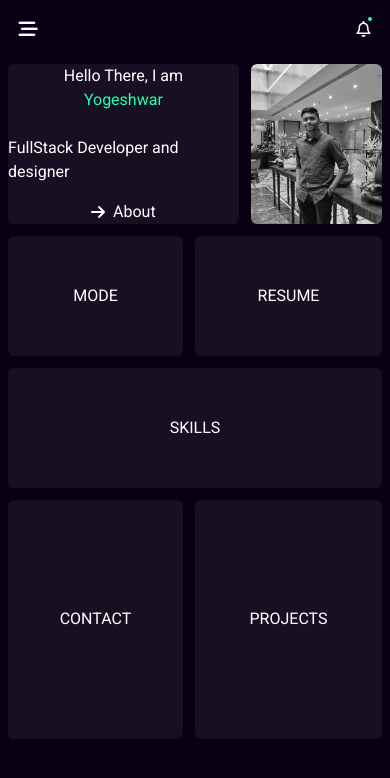
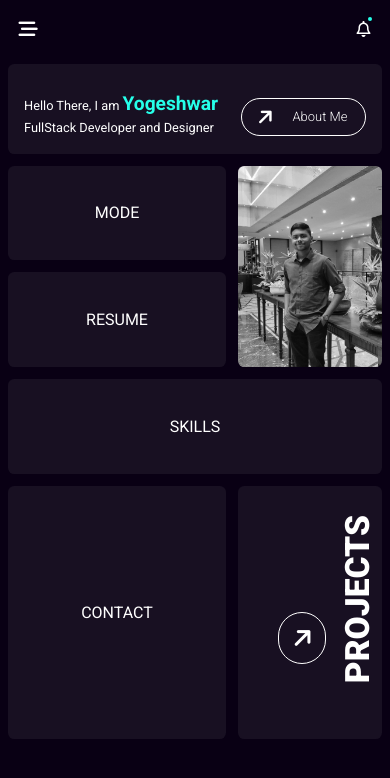
Before and after one commit to Yogeshwar-CM/Portfolio, a React (Vite) app: page / in a window 390 px wide. Shown: the top 778 px of the page. Built offline with nearby package versions, Linux system fonts and the light colour scheme.

Commit message:
Updated About and Project containers

```diff
--- a/index.html
+++ b/index.html
@@ -5,6 +5,12 @@
     <link rel="icon" type="image/svg+xml" href="/vite.svg" />
     <meta name="viewport" content="width=device-width, initial-scale=1.0" />
     <link rel="preconnect" href="https://fonts.googleapis.com" />
+    <link rel="preconnect" href="https://fonts.googleapis.com" />
+    <link rel="preconnect" href="https://fonts.gstatic.com" crossorigin />
+    <link
+      href="https://fonts.googleapis.com/css2?family=Roboto:ital,wght@0,100;0,300;0,400;0,500;0,700;0,900;1,100;1,300;1,400;1,500;1,700;1,900&display=swap"
+      rel="stylesheet"
+    />
     <link rel="preconnect" href="https://fonts.gstatic.com" crossorigin />
     <link
       rel="stylesheet"
--- a/src/Pages/Home.css
+++ b/src/Pages/Home.css
@@ -8,7 +8,7 @@ body {
   display: grid;
   gap: 0.75rem;
   grid-template-rows: 2fr 1.5fr 1fr 1fr 1fr 1fr;
-  grid-template-columns: 0.25fr 1fr 1fr 2fr 0.8fr;
+  grid-template-columns: 0.25fr 2fr 2fr 2fr 0.5fr;
   grid-template-areas:
     "sidebar about about about profile"
     "sidebar mode mode resume profile"
@@ -35,12 +35,14 @@ body {
   border-radius: 0.6rem;
   display: flex;
   justify-content: center;
+  cursor: pointer;
   align-items: center;
 }
 
 .sidebar {
   grid-area: sidebar;
   display: flex;
+  cursor: default;
   flex-direction: column;
   padding-top: 2rem;
   padding-bottom: 2rem;
@@ -59,8 +61,27 @@ body {
 }
 .about {
   grid-area: about;
+  justify-content: space-between;
+  font-weight: 400;
   display: flex;
-  flex-direction: column;
+  padding-inline: 4rem;
+}
+.about-btn {
+  border-radius: 100rem;
+  border: 1px solid var(--font-dark);
+  padding: 0.55rem 2rem;
+  transition: all 0.3s;
+}
+.about-btn:hover {
+  background: var(--font-dark);
+  color: var(--bg-dark);
+}
+.hey {
+  font-size: var(--bc);
+  padding-top: 0.6rem;
+}
+.name {
+  font-size: clamp(1.2rem, 0.629rem + 1.524vw, 2rem);
 }
 .resume {
   grid-area: resume;
@@ -75,6 +96,13 @@ body {
 }
 .projects {
   grid-area: projects;
+  flex-direction: column;
+}
+.proj-title {
+  font-size: clamp(2.1rem, 0.921rem + 3.143vw, 3.75rem);
+  font-weight: 800;
+  width: 12rem;
+  transform: rotate(-90deg) translate(-4rem, 3.5rem);
 }
 .contact {
   grid-area: contact;
@@ -100,6 +128,7 @@ body {
 
 .about .name {
   color: var(--theme-dark); /* Color for your name */
+  font-weight: 700;
 }
 
 .about-btn {
@@ -108,11 +137,10 @@ body {
   justify-content: center;
   margin-top: 1rem; /* Adjust the spacing as needed */
   cursor: pointer;
+  font-weight: 300;
+  font-size: clamp(0.81rem, 0.674rem + 0.362vw, 1rem);
 }
 
-.about-btn i {
-  margin-right: 0.5rem; /* Space between icon and text */
-}
 .profile-pic {
   width: 100%;
   height: 100%;
@@ -149,8 +177,37 @@ body.light-mode .contact {
 #bell {
   display: none;
 }
+.proj-btn {
+  border: 1px solid var(--font-dark);
+  border-radius: 100rem;
+}
+#proj-btn {
+  padding: 1rem;
+  border-radius: 100rem;
+  font-size: clamp(1.5rem, 1.071rem + 1.143vw, 2.1rem);
+  transform: rotate(-45deg);
+}
+
+#abt-btn {
+  font-size: clamp(1.2rem, 0.979rem + 0.59vw, 1.51rem);
+  padding-right: 1rem;
+  transform: rotate(-45deg) translateY(-0.42rem);
+}
 
 @media (max-width: 768px) {
+  .about-btn {
+    padding: 0.5rem 1.1rem;
+  }
+  .proj-btn {
+    margin-right: 1rem;
+  }
+  #proj-btn {
+    padding: 0.8rem;
+  }
+  .proj-title {
+    width: 9rem;
+    transform: rotate(-90deg) translate(-1.5rem, 3rem);
+  }
   body {
     margin-inline: 0.5rem;
     margin-top: 4rem;
@@ -185,18 +242,22 @@ body.light-mode .contact {
     display: none;
   }
   .Home {
-    grid-template-rows: 2fr 2fr 2fr 4fr;
-    grid-template-columns: 2fr 0.5fr 1.5fr;
+    grid-template-rows: 0.25fr 0.75fr 0.75fr 0.75fr 2fr;
+    grid-template-columns: 2fr 2fr 1fr 1fr;
     grid-template-areas:
-      "about about profile"
-      "mode resume resume"
-      "skills skills skills"
-      "contact projects projects";
+      "about about about about"
+      "mode mode mode profile"
+      "resume resume resume profile"
+      "skills skills skills skills"
+      "contact contact contact projects";
     height: 80vh;
   }
 
   .sidebar {
     display: none;
+  }
+  .about {
+    padding: 1rem;
   }
 
   .about,
--- a/src/Pages/Home.jsx
+++ b/src/Pages/Home.jsx
@@ -1,6 +1,7 @@
 import React, { useState } from "react";
 import profile from "../assets/profile.jpeg";
 import "./Home.css";
+import { Link } from "react-router-dom";
 
 const Home = () => {
   const [rc, setRc] = useState(false);
@@ -82,11 +83,13 @@ const Home = () => {
         </div>
       </div>
       <div className="about">
-        Hello There, I am <span className="name">Yogeshwar</span>
-        <br /> FullStack Developer and designer
+        <div className="hey">
+          Hello There, I am <span className="name">Yogeshwar</span>
+          <br /> FullStack Developer and Designer
+        </div>
         <div className="about-btn">
           <i className="fa-solid fa-arrow-right" id="abt-btn"></i>
-          About
+          About Me
         </div>
       </div>
       <div className="profile">
@@ -95,7 +98,12 @@ const Home = () => {
       <div className="mode">MODE</div>
       <div className="skills">SKILLS</div>
       <div className="resume">RESUME</div>
-      <div className="projects">PROJECTS</div>
+      <div className="projects">
+        <h1 className="proj-title">PROJECTS</h1>
+        <span className="proj-btn">
+          <i className="fa-solid fa-arrow-right" id="proj-btn"></i>
+        </span>
+      </div>
       <div className="contact">CONTACT</div>
     </div>
   );
--- a/src/index.css
+++ b/src/index.css
@@ -1,6 +1,6 @@
 :root {
   --font-primary: "Roboto", sans-serif;
-
+  --bc: clamp(0.8rem, 0.479rem + 0.857vw, 1.25rem);
   /* Light Mode Variables */
   --bg-light: #ffffff;
   --font-light: #000000;
@@ -12,7 +12,7 @@
   --bg-dark: #090014;
   --font-dark: #ffffff;
   --box-dark: #181022;
-  --theme-dark: #26ffb1;
+  --theme-dark: #26ffe9;
   --font-secondary-dark: #dcdcdc;
 }
 
```
Also changed, not shown: 1 other file (tests, documents, lock files or other folders).
